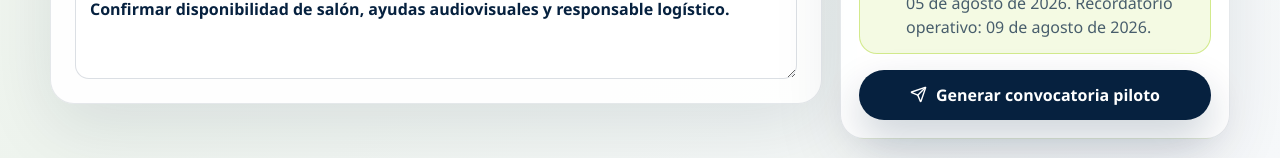
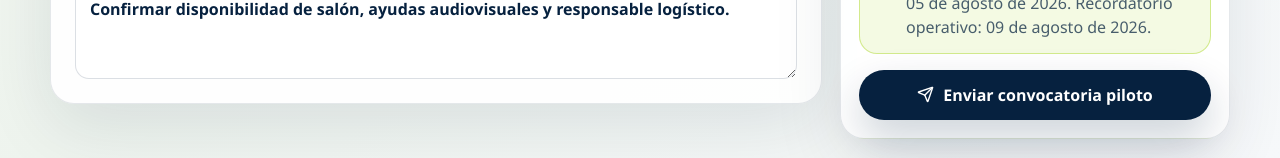
Before and after one commit to deltastudiocomunicaciones-cpu/plataforma-conecta, a Next.js app: page /convocatorias in a window 1280 px wide. Shown: the part 1150-1308 px from the top of the page. Built offline with nearby package versions, Linux system fonts and the light colour scheme.

Commit message:
Conectar convocatorias con Rocket Chat

```diff
--- a/src/components/MeetingRsvp.tsx
+++ b/src/components/MeetingRsvp.tsx
@@ -15,6 +15,7 @@ import {
 import Image from "next/image";
 import Link from "next/link";
 import { useMemo, useState } from "react";
+import { createSupabaseBrowserClient } from "@/lib/supabase/browser";
 
 const currency = new Intl.NumberFormat("es-CO", {
   currency: "COP",
@@ -58,6 +59,8 @@ export function MeetingRsvp() {
   const [venueCost, setVenueCost] = useState(0);
   const [equipmentCost, setEquipmentCost] = useState(0);
   const [notes, setNotes] = useState("Confirmar disponibilidad de salón, ayudas audiovisuales y responsable logístico.");
+  const [webhookNotice, setWebhookNotice] = useState("");
+  const [isSendingWebhook, setIsSendingWebhook] = useState(false);
 
   const pendingGuests = Math.max(expectedGuests - confirmedGuests - declinedGuests, 0);
   const requiredGuests = Math.ceil(expectedGuests * (quorumPercent / 100));
@@ -76,6 +79,56 @@ export function MeetingRsvp() {
   const reminderDate = subtractDaysIso(meetingDate, 3);
   const meetingDateLabel = addDaysIso(meetingDate, 0);
 
+  async function sendMeetingWebhookPilot() {
+    setIsSendingWebhook(true);
+    setWebhookNotice("Enviando convocatoria piloto a Rocket.Chat...");
+
+    try {
+      const supabase = createSupabaseBrowserClient();
+      const {
+        data: { session },
+      } = await supabase.auth.getSession();
+
+      if (!session?.access_token) {
+        setWebhookNotice("Ingresa primero a Plataforma Conecta para enviar alertas reales.");
+        return;
+      }
+
+      const response = await fetch("/api/rocket-chat", {
+        method: "POST",
+        headers: {
+          Authorization: `Bearer ${session.access_token}`,
+          "Content-Type": "application/json",
+        },
+        body: JSON.stringify({
+          type: "test",
+          actorName: "Convocatorias Conecta",
+          roleTitle: meetingName,
+          responsibleName: "Equipo convocante",
+          recipientLabel: "Gerencia / Dirección / Tesorería",
+          status: hasQuorum ? "Reunión viable" : "Esperando quórum",
+          priority: hasQuorum ? "Media" : "Alta",
+          week: `${meetingDateLabel} · ${meetingTime}`,
+          message: `Convocatoria piloto: ${confirmedGuests} de ${expectedGuests} personas confirmadas. Mínimo requerido: ${requiredGuests}. Presupuesto estimado: ${currency.format(logisticsTotal)}. Solicitud a tesorería antes del ${treasuryDeadline}.`,
+          comment: notes,
+          url: `${window.location.origin}/convocatorias`,
+        }),
+      });
+
+      const result = await response.json().catch(() => null);
+
+      if (!response.ok || result?.ok === false) {
+        throw new Error(result?.error || "No se pudo enviar la convocatoria.");
+      }
+
+      setWebhookNotice(result?.skipped ? "Webhook pendiente de configurar en Vercel." : "Convocatoria enviada a Rocket.Chat.");
+    } catch (error) {
+      const message = error instanceof Error ? error.message : "No se pudo enviar la convocatoria.";
+      setWebhookNotice(`Rocket.Chat: ${message}`);
+    } finally {
+      setIsSendingWebhook(false);
+    }
+  }
   return (
     <main className="meeting-rsvp-page">
       <header className="meeting-rsvp-nav">
@@ -210,10 +263,11 @@ export function MeetingRsvp() {
             </div>
           </div>
 
-          <button type="button">
+          <button disabled={isSendingWebhook} onClick={sendMeetingWebhookPilot} type="button">
             <Send aria-hidden="true" size={17} />
-            Generar convocatoria piloto
+            {isSendingWebhook ? "Enviando alerta..." : "Enviar convocatoria piloto"}
           </button>
+          {webhookNotice ? <p className="meeting-rsvp-webhook-notice">{webhookNotice}</p> : null}
         </aside>
       </section>
     </main>
```
Also changed, not shown: src/app/globals.css.
